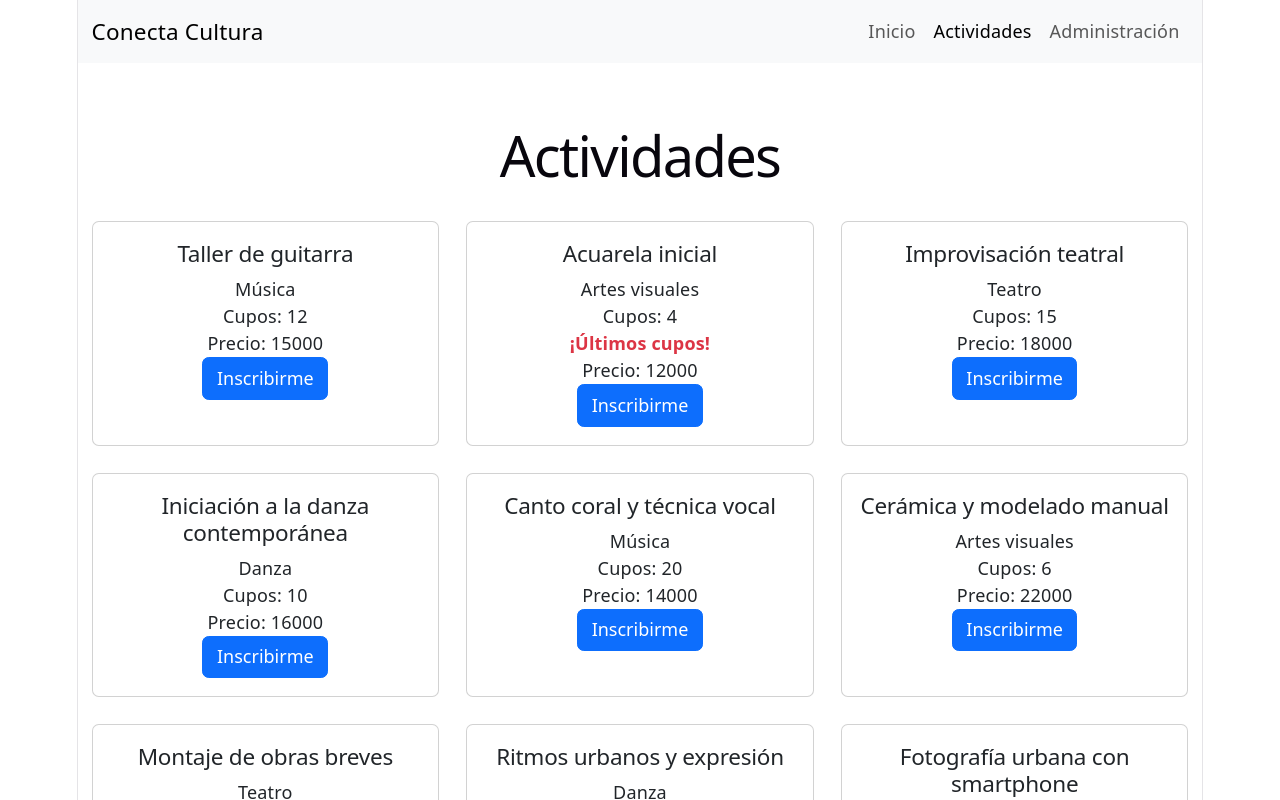
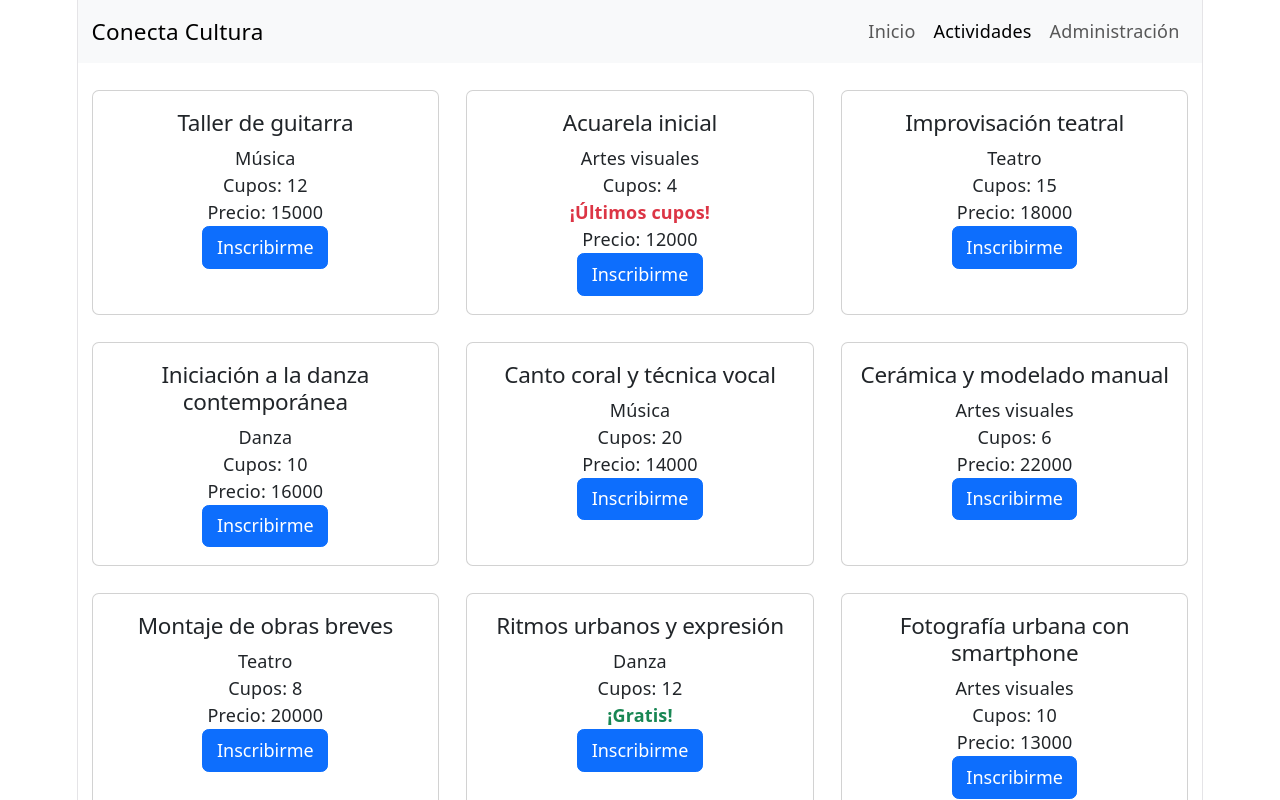
Before and after one commit to manu-valenzuela/conecta-cultura-react, a React (Vite) app: page /actividades in a window 1280 px wide. Shown: the top 800 px of the page. Built offline with nearby package versions, Linux system fonts and the light colour scheme.

Commit message:
deploy: despliegue de proyecto en EC2.

```diff
--- a/src/pages/Actividades.jsx
+++ b/src/pages/Actividades.jsx
@@ -1,4 +1,6 @@
 import Cartelera from "./Cartelera";
+import { Col, Container, Row } from "react-bootstrap";
+import TarjetaActividad from "../components/TarjetaActividad";
 import { actividades } from "../data/actividades";
 
 function Actividades() {
@@ -9,10 +11,18 @@ function Actividades() {
   //Como ahora los métodos van a ser ocupados como el contenido de una página completa, están
   //contenidos dentro de un main().
   return (
-    <main className="container py-4">
-      <h1>Actividades</h1>
-      <Cartelera actividades={actividades} onInscribir={inscribir} />
-    </main>
+    <Container className="py-4">
+      <Row className="g-4">
+      {actividades.map((actividad) => (
+      <Col xs={12} md={6} lg={4} key={actividad.id}>
+      <TarjetaActividad
+      actividad={actividad}
+      onInscribir={inscribir}
+      />
+      </Col>
+      ))}
+      </Row>
+    </Container>
   );
 }
 
```
